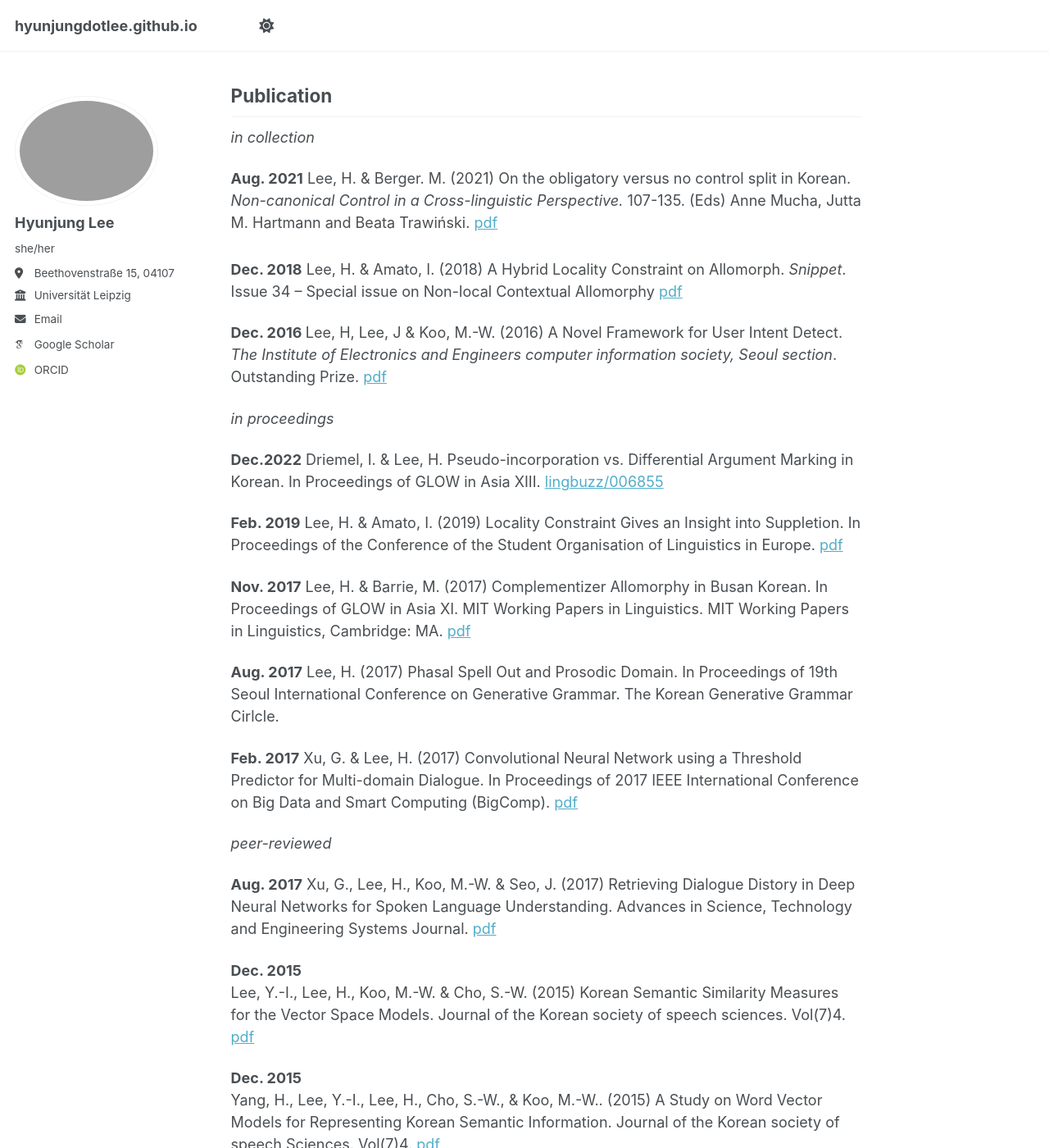
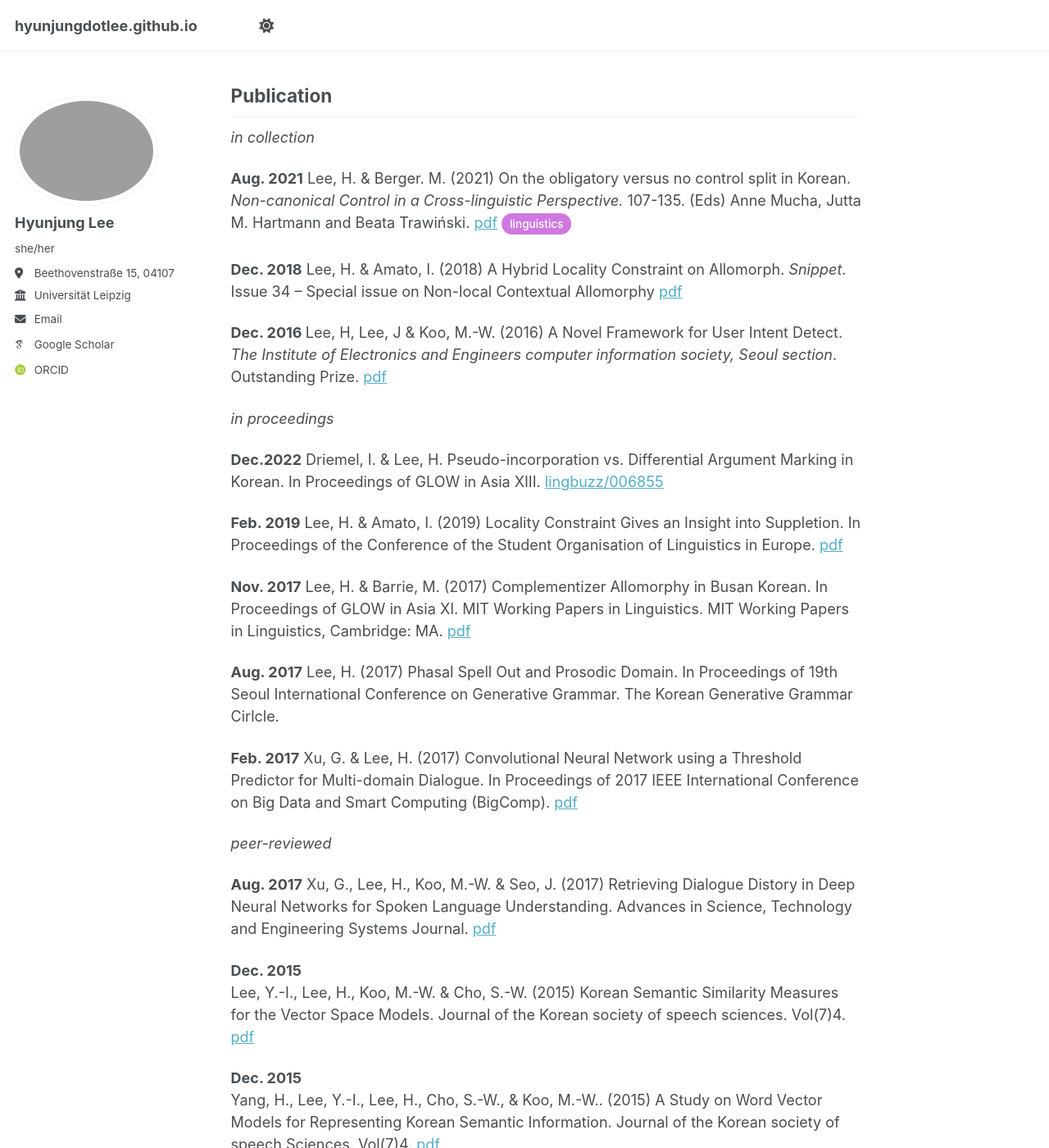
Before and after one commit to hyunjungdotlee/hyunjungdotlee.github.io, a Jekyll site: the page built from _pages/about.md, in a window 1280 px wide and 1400 px high, scrolled down 521 px. Shown: the whole window at 82% size. Built offline with Jekyll 4.4.1, drawn with Linux system fonts in a browser that asks for light colours; some web fonts are replaced; a script that is not in the unit is left out.

Commit message:
Update _page.scss

```diff
--- a/_sass/layout/_page.scss
+++ b/_sass/layout/_page.scss
@@ -386,16 +386,16 @@
   font-weight: 500;
 }
 
-.pill-linguistics {
-  background-color: #3b82f6;
+.pill-lg {
+  background-color: #cf79e0;
 }
 
-.pill-education {
-  background-color: #10b981;
+.pill-nlp {
+  background-color: #f7c868;
 }
 
-.pill-anti-racism {
-  background-color: #f97316;
+.pill-ar {
+  background-color: #548ce8;
 }
 
 /*
```
